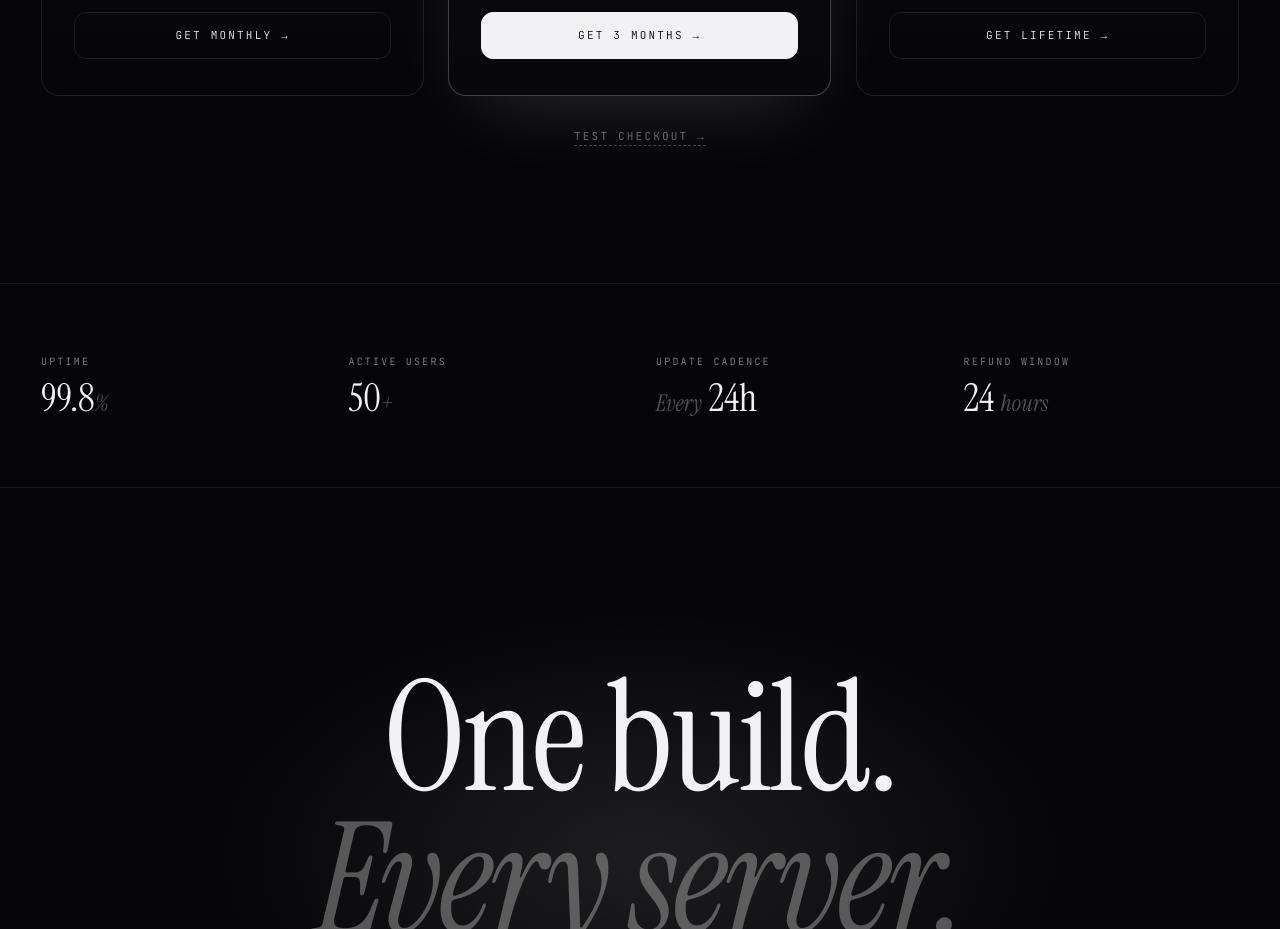
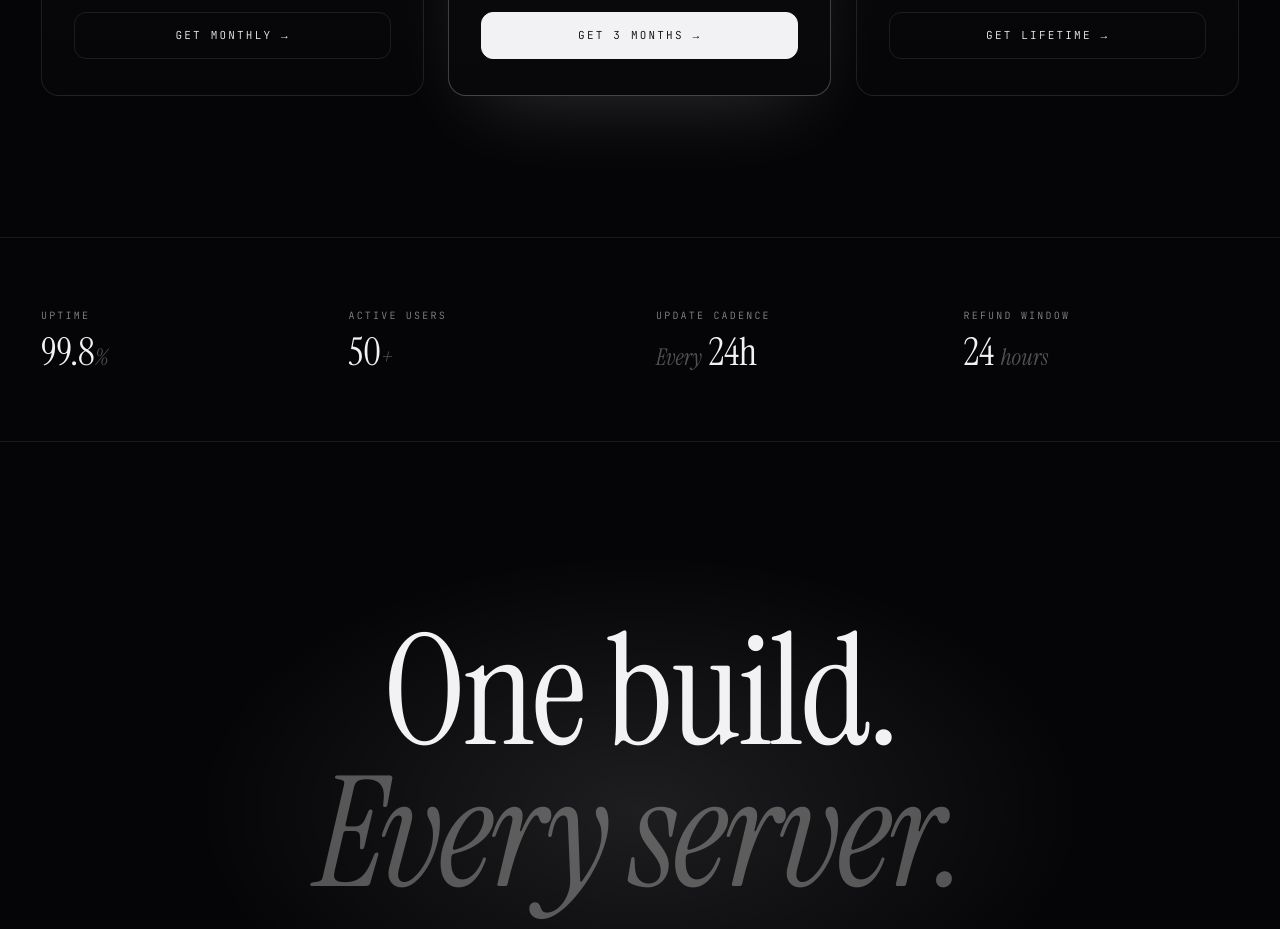
Before and after one commit to nenenenenexx/staradadawda, a website: page index.html in a window 1280 px wide. Shown: the part 3080-4009 px from the top of the page. Drawn offline with Linux system fonts and the light colour scheme.

Commit message:
Update index.html

```diff
--- a/index.html
+++ b/index.html
@@ -844,9 +844,6 @@
     </div>
 
   </div>
-  <p style="text-align:center;margin-top:32px;font:11px 'JetBrains Mono',monospace;letter-spacing:.2em;color:rgba(242,242,244,0.4)">
-    <a href="https://buy.stripe.com/bJe5kxd5nfFsgq4alC9oc04" rel="noopener" style="color:inherit;text-decoration:none;border-bottom:1px dashed rgba(242,242,244,0.25);padding-bottom:2px">TEST CHECKOUT →</a>
-  </p>
 </section>
 
 <section class="trust">
```
